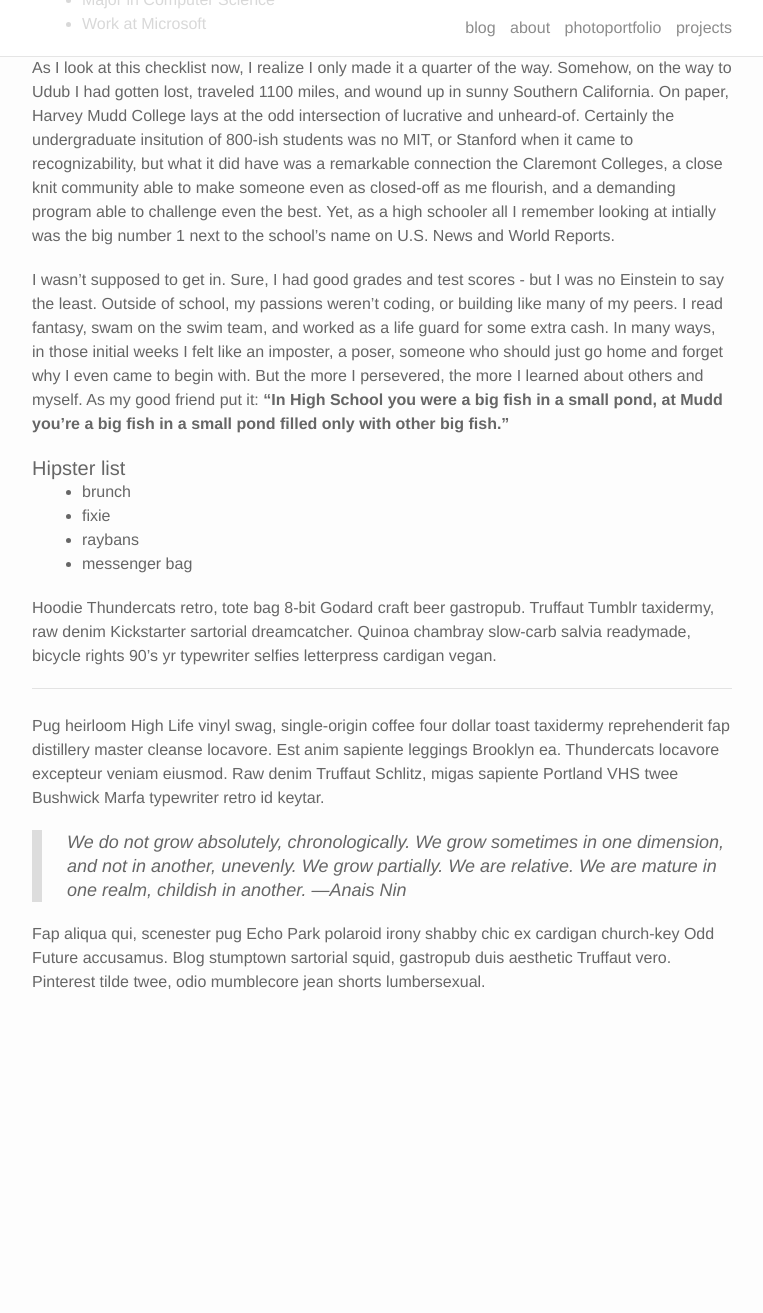
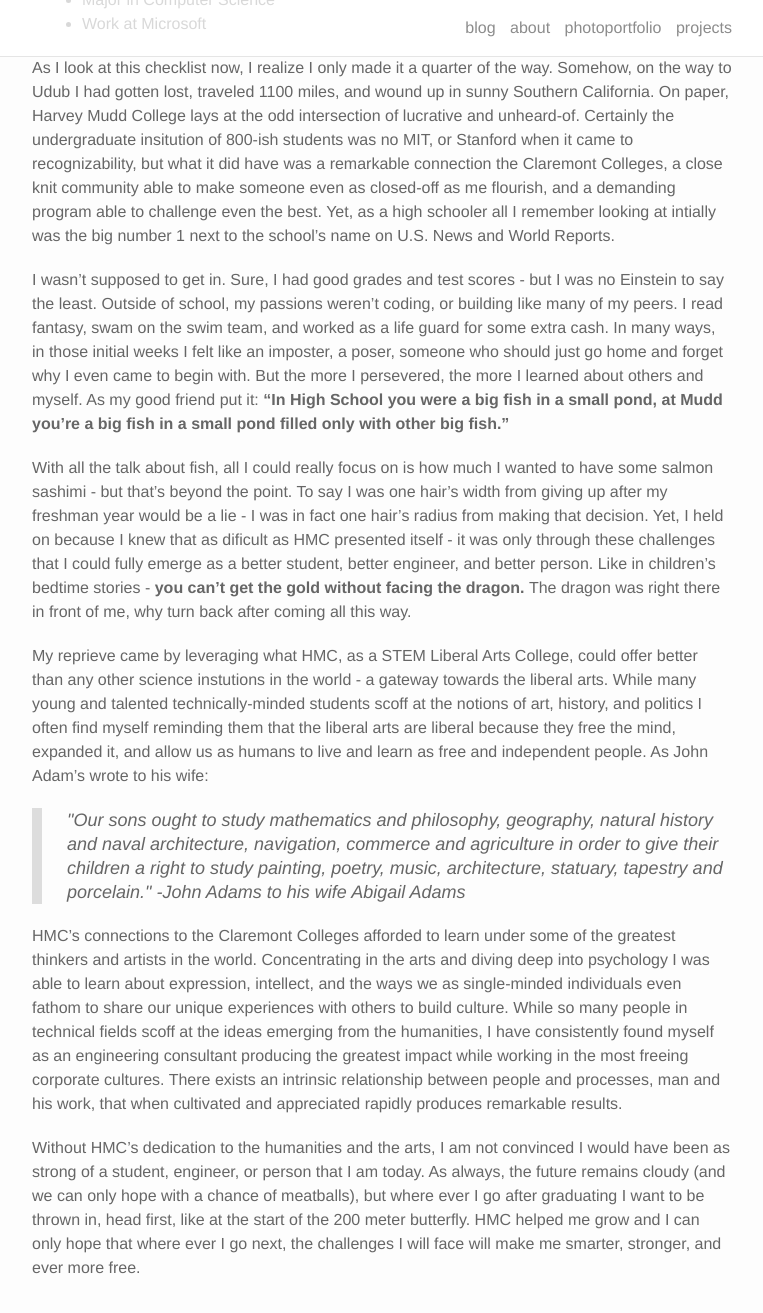
Before and after one commit to sopyu/sopyu.github.io, a Jekyll site: the page built from _posts/2015-03-15-title.markdown, in a window 1280 px wide and 1400 px high, scrolled down 614 px. Shown: the top 1313 px of the window, without its empty margins (258-1021 px from the left). Built offline with Jekyll 4.4.1, drawn with Linux system fonts in a browser that asks for light colours; nearby versions of some CDN libraries; before the commit the page ends 1728 px from its top, so only the background shows below that.

Commit message:
Update 2015-03-15-title.markdown

```diff
--- a/_posts/2015-03-15-title.markdown
+++ b/_posts/2015-03-15-title.markdown
@@ -23,25 +23,15 @@ As I look at this checklist now, I realize I only made it a quarter of the way.
 
 I wasn't supposed to get in. Sure, I had good grades and test scores - but I was no Einstein to say the least. Outside of school, my passions weren't coding, or building like many of my peers. I read fantasy, swam on the swim team, and worked as a life guard for some extra cash. In many ways, in those initial weeks I felt like an imposter, a poser, someone who should just go home and forget why I even came to begin with. But the more I persevered, the more I learned about others and myself. As my good friend put it: <b> "In High School you were a big fish in a small pond, at Mudd you're a big fish in a small pond filled only with other big fish."</b>
 
+With all the talk about fish, all I could really focus on is how much I wanted to have some salmon sashimi - but that's beyond the point. To say I was one hair's width from giving up after my freshman year would be a lie - I was in fact one hair's radius from making that decision. Yet, I held on because I knew that as dificult as HMC presented itself - it was only through these challenges that I could fully emerge as a better student, better engineer, and better person. Like in children's bedtime stories - <b> you can't get the gold without facing the dragon. </b> The dragon was right there in front of me, why turn back after coming all this way.
 
-
-#### Hipster list
-<ul>
-	<li>brunch</li>
-	<li>fixie</li>
-	<li>raybans</li>
-	<li>messenger bag</li>
-</ul>
-
-Hoodie Thundercats retro, tote bag 8-bit Godard craft beer gastropub. Truffaut Tumblr taxidermy, raw denim Kickstarter sartorial dreamcatcher. Quinoa chambray slow-carb salvia readymade, bicycle rights 90's yr typewriter selfies letterpress cardigan vegan.
-
-<hr>
-<br/>
-Pug heirloom High Life vinyl swag, single-origin coffee four dollar toast taxidermy reprehenderit fap distillery master cleanse locavore. Est anim sapiente leggings Brooklyn ea. Thundercats locavore excepteur veniam eiusmod. Raw denim Truffaut Schlitz, migas sapiente Portland VHS twee Bushwick Marfa typewriter retro id keytar.
+My reprieve came by leveraging what HMC, as a STEM Liberal Arts College, could offer better than any other science instutions in the world - a gateway towards the liberal arts. While many young and talented technically-minded students scoff at the notions of art, history, and politics I often find myself reminding them that the liberal arts are liberal because they free the mind, expanded it, and allow us as humans to live and learn as free and independent people. As John Adam's wrote to his wife:
 
 <blockquote>
-	We do not grow absolutely, chronologically. We grow sometimes in one dimension, and not in another, unevenly. We grow partially. We are relative. We are mature in one realm, childish in another.
-	—Anais Nin
+	"Our sons ought to study mathematics and philosophy, geography, natural history and naval architecture, navigation, commerce and agriculture in order to give their children a right to study painting, poetry, music, architecture, statuary, tapestry and porcelain."
+	-John Adams to his wife Abigail Adams
 </blockquote>
 
-Fap aliqua qui, scenester pug Echo Park polaroid irony shabby chic ex cardigan church-key Odd Future accusamus. Blog stumptown sartorial squid, gastropub duis aesthetic Truffaut vero. Pinterest tilde twee, odio mumblecore jean shorts lumbersexual.
+HMC's connections to the Claremont Colleges afforded to learn under some of the greatest thinkers and artists in the world. Concentrating in the arts and diving deep into psychology I was able to learn about expression, intellect, and the ways we as single-minded individuals even fathom to share our unique experiences with others to build culture. While so many people in technical fields scoff at the ideas emerging from the humanities, I have consistently found myself as an engineering consultant producing the greatest impact while working in the most freeing corporate cultures. There exists an intrinsic relationship between people and processes, man and his work, that when cultivated and appreciated rapidly produces remarkable results.
+
+Without HMC's dedication to the humanities and the arts, I am not convinced I would have been as strong of a student, engineer, or person that I am today. As always, the future remains cloudy (and we can only hope with a chance of meatballs), but where ever I go after graduating I want to be thrown in, head first, like at the start of the 200 meter butterfly. HMC helped me grow and I can only hope that where ever I go next, the challenges I will face will make me smarter, stronger, and ever more free.
```
